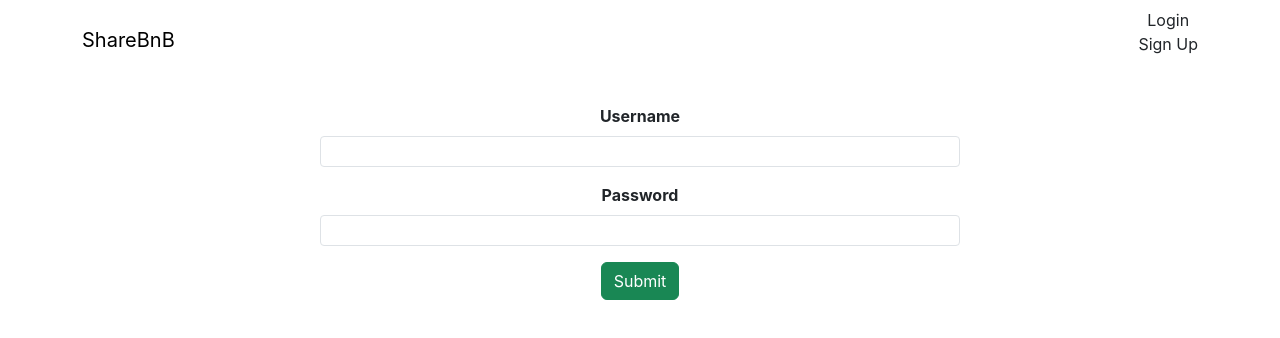
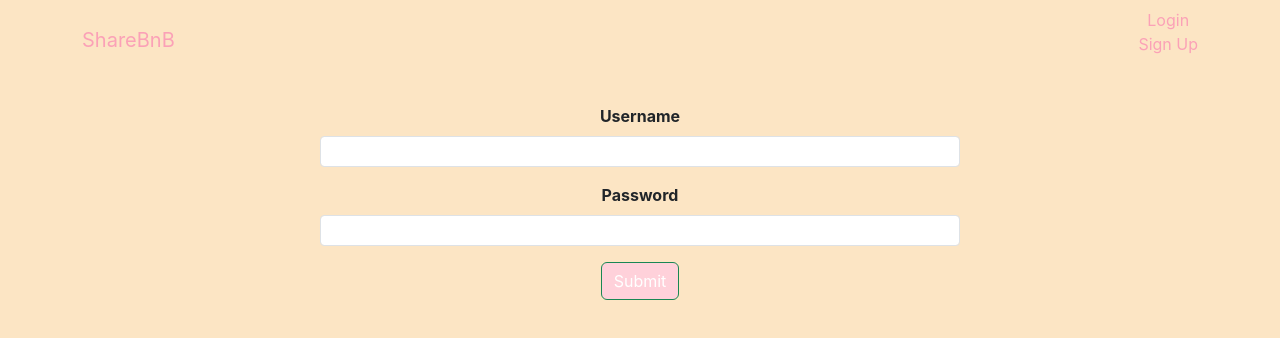
Before and after one commit to briannatran1/sharebnb-frontend, a React (Create React App) app: page /login in a window 1280 px wide. Shown: the top 338 px of the page. Built offline with nearby package versions, Linux system fonts and the light colour scheme; no server answers.

Commit message:
added styles

```diff
--- a/src/App.css
+++ b/src/App.css
@@ -1,5 +1,9 @@
 .App {
   text-align: center;
+}
+
+body {
+  background-color: #fce5c4;
 }
 
 .App-logo {
@@ -32,6 +36,7 @@
   from {
     transform: rotate(0deg);
   }
+
   to {
     transform: rotate(360deg);
   }
--- a/src/Home.js
+++ b/src/Home.js
@@ -1,5 +1,9 @@
 function Home() {
-
+  return (
+    <div>
+      <h1>Welcome to ShareBnB!</h1>
+    </div>
+  );
 }
 
 export default Home;
--- /dev/null
+++ b/src/ListingCard.css
@@ -0,0 +1,7 @@
+.Listing {
+  background-color: #FFF0F5;
+}
+
+small {
+  color: #FBA1B7;
+}
--- a/src/ListingCard.js
+++ b/src/ListingCard.js
@@ -1,4 +1,5 @@
 import { Link } from "react-router-dom";
+import './ListingCard.css';
 
 /** Shows Company Info.
  *
@@ -10,12 +11,14 @@ import { Link } from "react-router-dom";
 function ListingCard({ listing }) {
   const { name, photos, price, details, id } = listing;
   return (
+    <div className="CompanyCard card w-75 mb-4 mt-4 mx-auto">
       <Link className="Listing card text-decoration-none" to={`/listings/${id}`}>
         <h3 className="card-body">{name}</h3>
         <small>{details}</small><br />
         <small>${price}</small>
         {photos && <img src={photos[0]?.url} width={150}></img>}
       </Link>
+    </div>
   );
 }
 
--- /dev/null
+++ b/src/ListingForm.css
@@ -0,0 +1,3 @@
+.btn {
+  background-color: #FFD1DA;
+}
--- a/src/ListingForm.js
+++ b/src/ListingForm.js
@@ -1,6 +1,7 @@
 import ShareBnbApi from "./api";
 import { useState } from "react";
 import { useNavigate } from "react-router-dom";
+import './ListingForm.css';
 /** ListingForm: form to add new listing
  *
  *
--- /dev/null
+++ b/src/NavBar.css
@@ -0,0 +1,4 @@
+.nav-link,
+.navbar-brand {
+  color: #FBA1B7;
+}
--- a/src/NavBar.js
+++ b/src/NavBar.js
@@ -1,4 +1,5 @@
 import { NavLink } from "react-router-dom";
+import './NavBar.css';
 
 /** NavBar: displays navbar
  *
```
Also changed, not shown: src/App.js (+0 -11 lines). Lines whose indentation alone changed are shown as unchanged.
